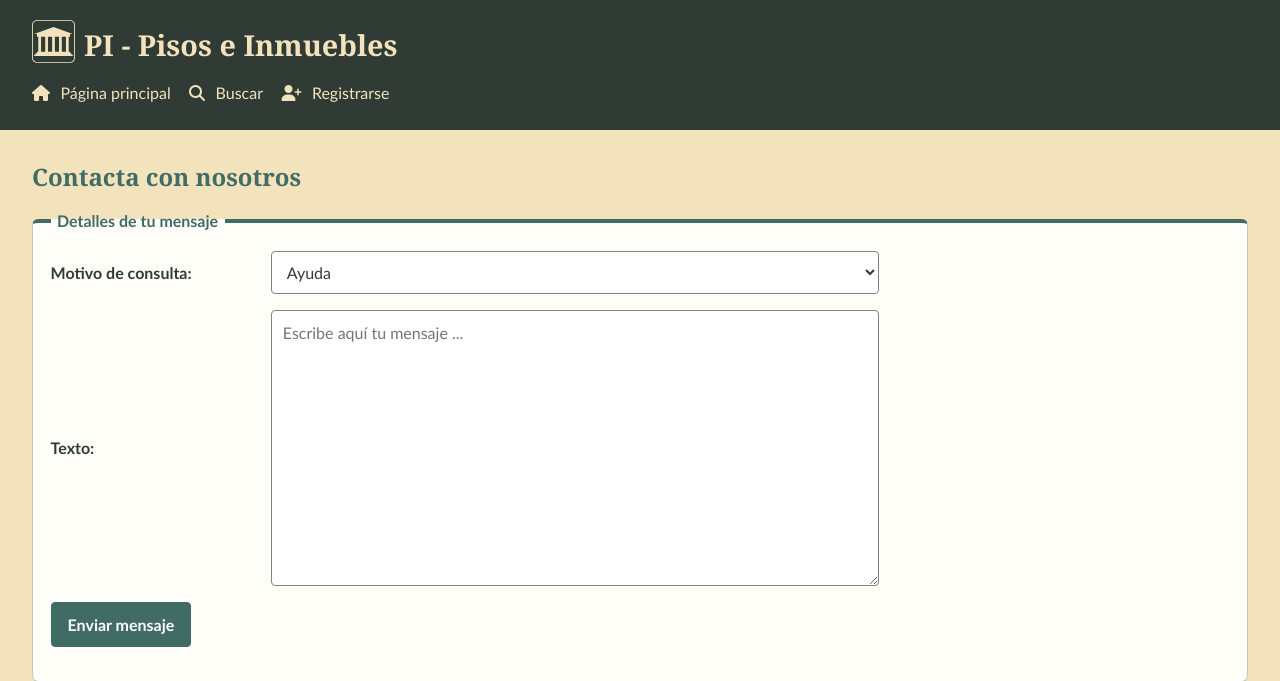
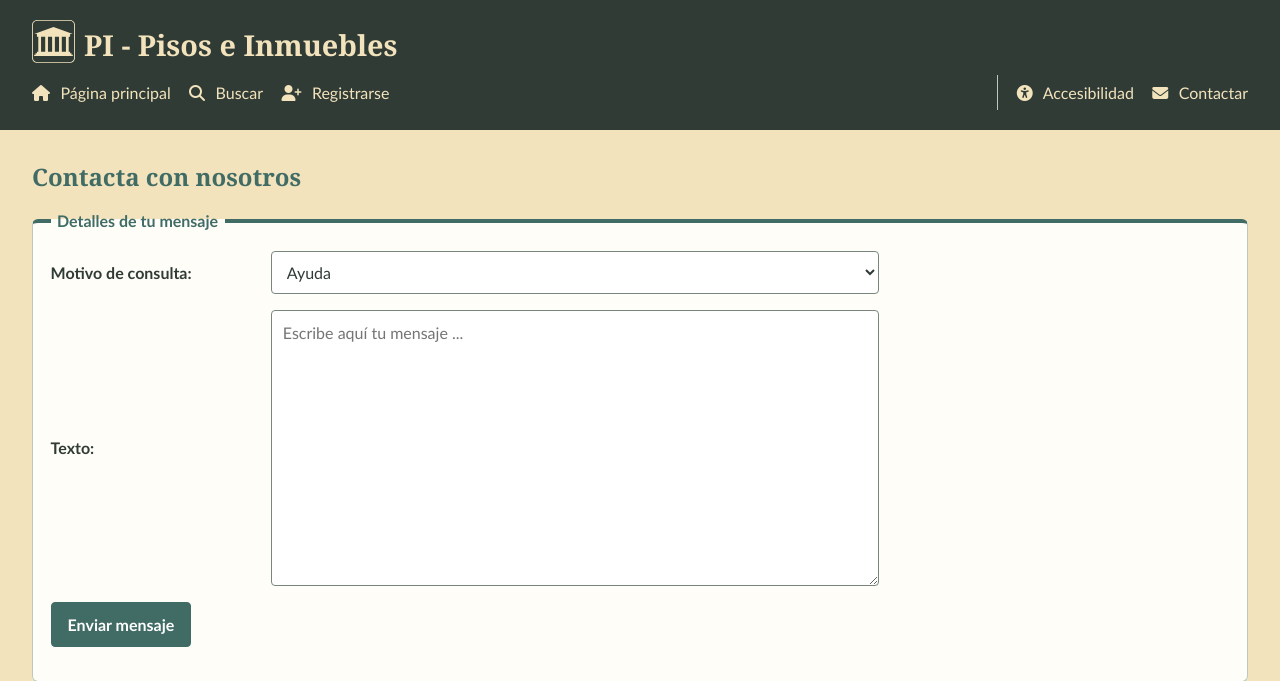
Before and after one commit to El-magoXD/prac2DAW, a PHP site: page /contact.html in a window 1280 px wide. Shown: the top 681 px of the page. Run offline with PHP 8.4, Linux system fonts and the light colour scheme.

Commit message:
Add accessibility and contact links to multiple HTML files for improved navigation

```diff
--- a/404.html
+++ b/404.html
@@ -23,6 +23,8 @@
                 <li><a href="index.html"><i class="fa-solid fa-house" aria-label="Página principal" role="img"></i> Página principal</a></li>
                 <li><a href="search.html"><i class="fa-solid fa-magnifying-glass" aria-label="Buscar vivienda" role="img"></i> Buscar vivienda</a></li>
                 <li><a href="register.html"><i class="fa-solid fa-user-plus" aria-label="Registrarse" role="img"></i> Registrarse</a></li>
+                <li><a href="accesibilidad.html"><i class="fa-solid fa-universal-access" aria-label="Accesibilidad" role="img"></i> Accesibilidad</a></li>
+                <li><a href="contact.html"><i class="fa-solid fa-envelope" aria-label="Contactar" role="img"></i> Contactar</a></li>
             </ul>
         </nav>
     </header>
--- a/accesibilidad.html
+++ b/accesibilidad.html
@@ -23,6 +23,7 @@
           <li><a href="search.html"><i class="fa-solid fa-magnifying-glass" aria-label="Buscar" role="img"></i> Buscar</a></li>
           <li><a href="register.html"><i class="fa-solid fa-user-plus" aria-label="Registrarse" role="img"></i> Registrarse</a></li>
           <li><a href="accesibilidad.html"><i class="fa-solid fa-universal-access" aria-label="Accesibilidad" role="img"></i> Accesibilidad</a></li>
+          <li><a href="contact.html"><i class="fa-solid fa-envelope" aria-label="Contactar" role="img"></i> Contactar</a></li>
         </ul>
       </nav>
     </header>
--- a/ad-response.html
+++ b/ad-response.html
@@ -28,6 +28,8 @@
           <li><a href="my-messages.html"><i class="fa-solid fa-envelope" aria-label="Mis mensajes" role="img"></i> Mis mensajes</a></li>
           <li><a href="404.html"><i class="fa-solid fa-user" aria-label="Mi cuenta" role="img"></i> Mi cuenta</a></li>
           <li><a href="index.html"><i class="fa-solid fa-right-from-bracket" aria-label="Cerrar sesión" role="img"></i> Cerrar sesión</a></li>
+          <li><a href="accesibilidad.html"><i class="fa-solid fa-universal-access" aria-label="Accesibilidad" role="img"></i> Accesibilidad</a></li>
+          <li><a href="contact.html"><i class="fa-solid fa-envelope" aria-label="Contactar" role="img"></i> Contactar</a></li>
         </ul>
       </nav>
     </header>
--- a/anuncio.html
+++ b/anuncio.html
@@ -22,6 +22,8 @@
           <li><a href="index-reg.html"><i class="fa-solid fa-house" aria-label="Página principal" role="img"></i> Página principal</a></li>
           <li><a href="search.html"><i class="fa-solid fa-magnifying-glass" aria-label="Buscar" role="img"></i> Buscar</a></li>
           <li><a href="register.html"><i class="fa-solid fa-user-plus" aria-label="Registrarse" role="img"></i> Registrarse</a></li>
+          <li><a href="accesibilidad.html"><i class="fa-solid fa-universal-access" aria-label="Accesibilidad" role="img"></i> Accesibilidad</a></li>
+          <li><a href="contact.html"><i class="fa-solid fa-envelope" aria-label="Contactar" role="img"></i> Contactar</a></li>
         </ul>
       </nav>
     </header>
--- a/aviso.html
+++ b/aviso.html
@@ -23,6 +23,8 @@
           <li><a href="index.html"><i class="fa-solid fa-house" aria-label="Inicio" role="img"></i> Inicio</a></li>
           <li><a href="search.html"><i class="fa-solid fa-magnifying-glass" aria-label="Buscar anuncios" role="img"></i> Buscar anuncios</a></li>
           <li><a href="register.html"><i class="fa-solid fa-user-plus" aria-label="Registrarse" role="img"></i> Registrarse</a></li>
+          <li><a href="accesibilidad.html"><i class="fa-solid fa-universal-access" aria-label="Accesibilidad" role="img"></i> Accesibilidad</a></li>
+          <li><a href="contact.html"><i class="fa-solid fa-envelope" aria-label="Contactar" role="img"></i> Contactar</a></li>
         </ul>
       </nav>
     </header>
--- a/contact.html
+++ b/contact.html
@@ -22,6 +22,8 @@
           <li><a href="index-reg.html"><i class="fa-solid fa-house" aria-label="Página principal" role="img"></i> Página principal</a></li>
           <li><a href="search.html"><i class="fa-solid fa-magnifying-glass" aria-label="Buscar" role="img"></i> Buscar</a></li>
           <li><a href="register.html"><i class="fa-solid fa-user-plus" aria-label="Registrarse" role="img"></i> Registrarse</a></li>
+          <li><a href="accesibilidad.html"><i class="fa-solid fa-universal-access" aria-label="Accesibilidad" role="img"></i> Accesibilidad</a></li>
+          <li><a href="contact.html"><i class="fa-solid fa-envelope" aria-label="Contactar" role="img"></i> Contactar</a></li>
         </ul>
       </nav>
     </header>
--- a/create-ad.html
+++ b/create-ad.html
@@ -28,6 +28,8 @@
           <li><a href="my-messages.html"><i class="fa-solid fa-envelope" aria-label="Mis mensajes" role="img"></i> Mis mensajes</a></li>
           <li><a href="404.html"><i class="fa-solid fa-user" aria-label="Mi cuenta" role="img"></i> Mi cuenta</a></li>
           <li><a href="index.html"><i class="fa-solid fa-right-from-bracket" aria-label="Cerrar sesión" role="img"></i> Cerrar sesión</a></li>
+          <li><a href="accesibilidad.html"><i class="fa-solid fa-universal-access" aria-label="Accesibilidad" role="img"></i> Accesibilidad</a></li>
+          <li><a href="contact.html"><i class="fa-solid fa-envelope" aria-label="Contactar" role="img"></i> Contactar</a></li>
         </ul>
       </nav>
     </header>
--- a/css/layout.css
+++ b/css/layout.css
@@ -97,3 +97,10 @@ body > footer a:hover,
 body > footer a:focus-visible {
   color: var(--color-secondary); /* Cambia el color a verde suave al interactuar con el enlace del pie */
 }
+
+/* Primer elemento del grupo derecho del menú (enlace a Accesibilidad, seguido de Contactar) */
+nav li:has(> a[href="accesibilidad.html"]) {
+  margin-left: auto; /* Empuja Accesibilidad y Contactar hacia el extremo derecho de la barra de navegación */
+  padding-left: 1.15rem; /* Añade espacio entre la barra divisoria vertical y el icono de Accesibilidad */
+  border-left: 1px solid var(--color-border); /* Dibuja la barra vertical separadora respecto a las demás opciones del menú */
+}
--- a/index-reg.html
+++ b/index-reg.html
@@ -27,6 +27,8 @@
           <li><a href="my-messages.html"><i class="fa-solid fa-envelope" aria-label="Mis mensajes" role="img"></i> Mis mensajes</a></li>
           <li><a href="404.html"><i class="fa-solid fa-user" aria-label="Mi cuenta" role="img"></i> Mi cuenta</a></li>
           <li><a href="index.html"><i class="fa-solid fa-right-from-bracket" aria-label="Cerrar sesión" role="img"></i> Cerrar sesión</a></li>
+          <li><a href="accesibilidad.html"><i class="fa-solid fa-universal-access" aria-label="Accesibilidad" role="img"></i> Accesibilidad</a></li>
+          <li><a href="contact.html"><i class="fa-solid fa-envelope" aria-label="Contactar" role="img"></i> Contactar</a></li>
         </ul>
       </nav>
     </header>
--- a/index.html
+++ b/index.html
@@ -22,6 +22,8 @@
           <li><a href="index.html"><i class="fa-solid fa-house" aria-label="Página principal" role="img"></i> Página principal</a></li>
           <li><a href="search.html"><i class="fa-solid fa-magnifying-glass" aria-label="Buscar" role="img"></i> Buscar</a></li>
           <li><a href="register.html"><i class="fa-solid fa-user-plus" aria-label="Registrarse" role="img"></i> Registrarse</a></li>
+          <li><a href="accesibilidad.html"><i class="fa-solid fa-universal-access" aria-label="Accesibilidad" role="img"></i> Accesibilidad</a></li>
+          <li><a href="contact.html"><i class="fa-solid fa-envelope" aria-label="Contactar" role="img"></i> Contactar</a></li>
         </ul>
       </nav>
     </header>
--- a/message-sent.html
+++ b/message-sent.html
@@ -22,6 +22,8 @@
           <li><a href="index-reg.html"><i class="fa-solid fa-house" aria-label="Página principal" role="img"></i> Página principal</a></li>
           <li><a href="search.html"><i class="fa-solid fa-magnifying-glass" aria-label="Buscar" role="img"></i> Buscar</a></li>
           <li><a href="register.html"><i class="fa-solid fa-user-plus" aria-label="Registrarse" role="img"></i> Registrarse</a></li>
+          <li><a href="accesibilidad.html"><i class="fa-solid fa-universal-access" aria-label="Accesibilidad" role="img"></i> Accesibilidad</a></li>
+          <li><a href="contact.html"><i class="fa-solid fa-envelope" aria-label="Contactar" role="img"></i> Contactar</a></li>
         </ul>
       </nav>
     </header>
--- a/message.html
+++ b/message.html
@@ -22,6 +22,8 @@
           <li><a href="index-reg.html"><i class="fa-solid fa-house" aria-label="Página principal" role="img"></i> Página principal</a></li>
           <li><a href="search.html"><i class="fa-solid fa-magnifying-glass" aria-label="Buscar" role="img"></i> Buscar</a></li>
           <li><a href="register.html"><i class="fa-solid fa-user-plus" aria-label="Registrarse" role="img"></i> Registrarse</a></li>
+          <li><a href="accesibilidad.html"><i class="fa-solid fa-universal-access" aria-label="Accesibilidad" role="img"></i> Accesibilidad</a></li>
+          <li><a href="contact.html"><i class="fa-solid fa-envelope" aria-label="Contactar" role="img"></i> Contactar</a></li>
         </ul>
       </nav>
     </header>
--- a/my-messages.html
+++ b/my-messages.html
@@ -27,6 +27,8 @@
           <li><a href="my-messages.html"><i class="fa-solid fa-envelope" aria-label="Mis mensajes" role="img"></i> Mis mensajes</a></li>
           <li><a href="404.html"><i class="fa-solid fa-user" aria-label="Mi cuenta" role="img"></i> Mi cuenta</a></li>
           <li><a href="index.html"><i class="fa-solid fa-right-from-bracket" aria-label="Cerrar sesión" role="img"></i> Cerrar sesión</a></li>
+          <li><a href="accesibilidad.html"><i class="fa-solid fa-universal-access" aria-label="Accesibilidad" role="img"></i> Accesibilidad</a></li>
+          <li><a href="contact.html"><i class="fa-solid fa-envelope" aria-label="Contactar" role="img"></i> Contactar</a></li>
         </ul>
       </nav>
     </header>
--- a/register.html
+++ b/register.html
@@ -23,6 +23,8 @@
           <li><a href="index.html"><i class="fa-solid fa-house" aria-label="Página principal" role="img"></i> Página principal</a></li>
           <li><a href="search.html"><i class="fa-solid fa-magnifying-glass" aria-label="Buscar" role="img"></i> Buscar</a></li>
           <li><a href="register.html"><i class="fa-solid fa-user-plus" aria-label="Registrarse" role="img"></i> Registrarse</a></li>
+          <li><a href="accesibilidad.html"><i class="fa-solid fa-universal-access" aria-label="Accesibilidad" role="img"></i> Accesibilidad</a></li>
+          <li><a href="contact.html"><i class="fa-solid fa-envelope" aria-label="Contactar" role="img"></i> Contactar</a></li>
         </ul>
       </nav>
     </header>
--- a/result.html
+++ b/result.html
@@ -22,6 +22,8 @@
           <li><a href="index.html"><i class="fa-solid fa-house" aria-label="Página principal" role="img"></i> Página principal</a></li>
           <li><a href="search.html"><i class="fa-solid fa-magnifying-glass" aria-label="Buscar" role="img"></i> Buscar</a></li>
           <li><a href="register.html"><i class="fa-solid fa-user-plus" aria-label="Registrarse" role="img"></i> Registrarse</a></li>
+          <li><a href="accesibilidad.html"><i class="fa-solid fa-universal-access" aria-label="Accesibilidad" role="img"></i> Accesibilidad</a></li>
+          <li><a href="contact.html"><i class="fa-solid fa-envelope" aria-label="Contactar" role="img"></i> Contactar</a></li>
         </ul>
       </nav>
     </header>
--- a/search-noresult.html
+++ b/search-noresult.html
@@ -22,6 +22,8 @@
           <li><a href="index.html"><i class="fa-solid fa-house" aria-label="Página principal" role="img"></i> Página principal</a></li>
           <li><a href="search.html"><i class="fa-solid fa-magnifying-glass" aria-label="Buscar" role="img"></i> Buscar</a></li>
           <li><a href="register.html"><i class="fa-solid fa-user-plus" aria-label="Registrarse" role="img"></i> Registrarse</a></li>
+          <li><a href="accesibilidad.html"><i class="fa-solid fa-universal-access" aria-label="Accesibilidad" role="img"></i> Accesibilidad</a></li>
+          <li><a href="contact.html"><i class="fa-solid fa-envelope" aria-label="Contactar" role="img"></i> Contactar</a></li>
         </ul>
       </nav>
     </header>
--- a/search.html
+++ b/search.html
@@ -22,6 +22,8 @@
           <li><a href="index.html"><i class="fa-solid fa-house" aria-label="Página principal" role="img"></i> Página principal</a></li>
           <li><a href="search.html"><i class="fa-solid fa-magnifying-glass" aria-label="Buscar" role="img"></i> Buscar</a></li>
           <li><a href="register.html"><i class="fa-solid fa-user-plus" aria-label="Registrarse" role="img"></i> Registrarse</a></li>
+          <li><a href="accesibilidad.html"><i class="fa-solid fa-universal-access" aria-label="Accesibilidad" role="img"></i> Accesibilidad</a></li>
+          <li><a href="contact.html"><i class="fa-solid fa-envelope" aria-label="Contactar" role="img"></i> Contactar</a></li>
         </ul>
       </nav>
     </header>
```
